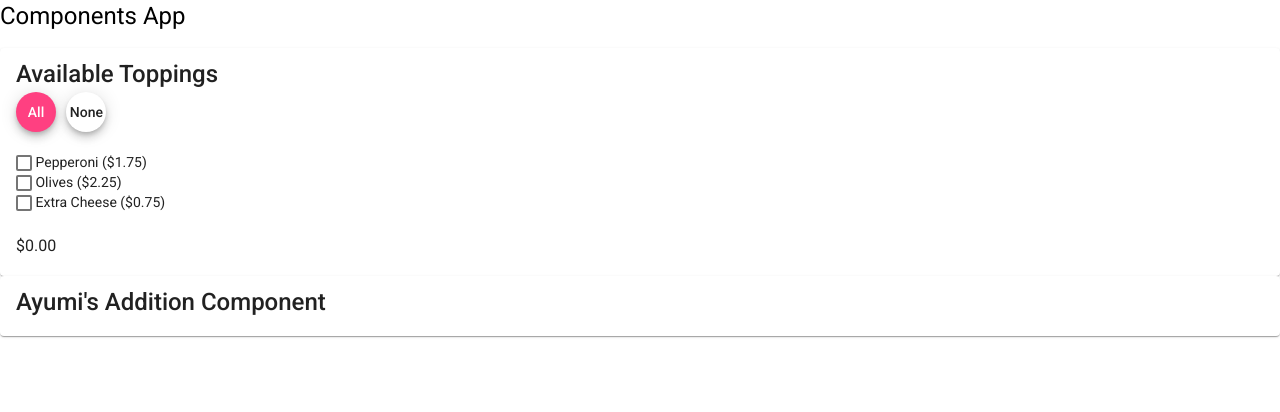
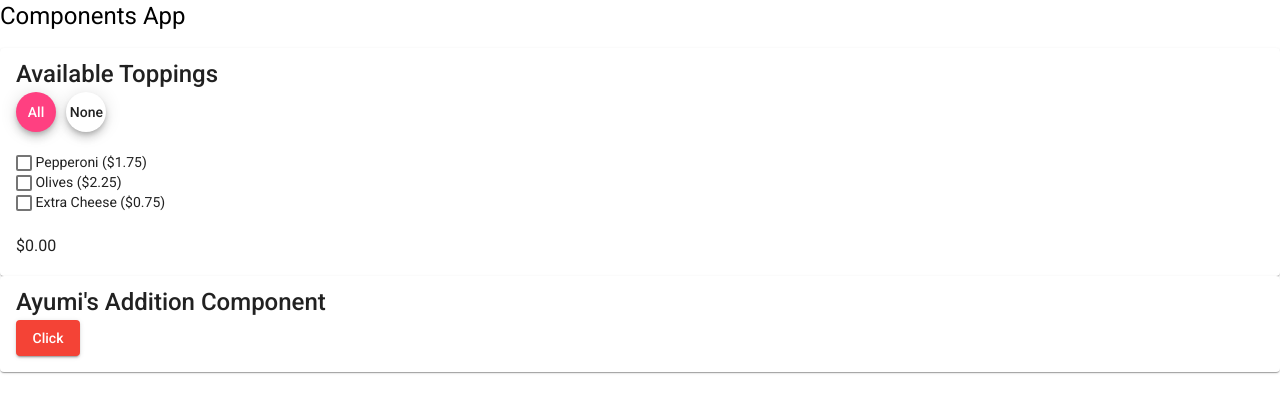
Before and after one commit to tsteelematc/components-5, an Angular app: page / in a window 1280 px wide. Shown: the top 412 px of the page. Built offline with nearby package versions, Linux system fonts and the light colour scheme.

Commit message:
Dialog complete!
Added html for message (dialog) and wired them!

```diff
--- /dev/null
+++ b/src/app/al-addition/al-addition-dialogue-elements.html
@@ -0,0 +1,4 @@
+<h1 mat-dialog-title>Hello!</h1>
+<div mat-dialog-content>If you are reading this, I guess this works!</div>
+<div mat-dialog-actions>
+</div>
--- a/src/app/al-addition/al-addition.component.html
+++ b/src/app/al-addition/al-addition.component.html
@@ -3,6 +3,10 @@
         Ayumi's Addition Component
     </mat-card-title>
     <mat-card-content>
-
+     <button
+        mat-raised-button
+        color = "warn"
+        (click) = "openDialog()"
+     >Click</button>
     </mat-card-content>
 </mat-card>
--- a/src/app/al-addition/al-addition.component.ts
+++ b/src/app/al-addition/al-addition.component.ts
@@ -1,4 +1,5 @@
 import { Component, OnInit } from '@angular/core';
+import { MatDialog } from '@angular/material/dialog';
 
 @Component({
   selector: 'app-al-addition',
@@ -7,9 +8,18 @@ import { Component, OnInit } from '@angular/core';
 })
 export class AlAdditionComponent implements OnInit {
 
-  constructor() { }
+  constructor(public dialog: MatDialog) { }
 
   ngOnInit(): void {
   }
 
+  openDialog(){
+    this.dialog.open(AlDialogElements);
+  }
 }
+
+@Component({
+  selector: 'al-addition-dialogue-elements',
+  templateUrl: 'al-addition-dialogue-elements.html',
+})
+export class AlDialogElements {}
```
